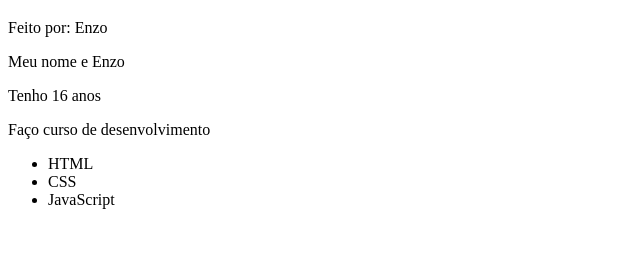
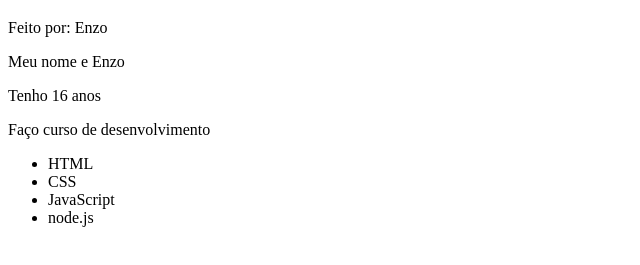
Before and after one commit to enzodasilvaelersilva-creator/Enzo, a plain HTML site: page index.html in a window 1280 px wide. Shown: the part 61-326 px from the top of the page, without its empty margins (0-640 px from the left). Drawn offline with Linux system fonts and the light colour scheme.

Commit message:
coloque mais uma tec

```diff
--- a/index.html
+++ b/index.html
@@ -15,5 +15,6 @@
     <li>HTML</li>
     <li>CSS</li>
     <li>JavaScript</li>
+    <li>node.js    </li>
 </body>
 </html>
```
